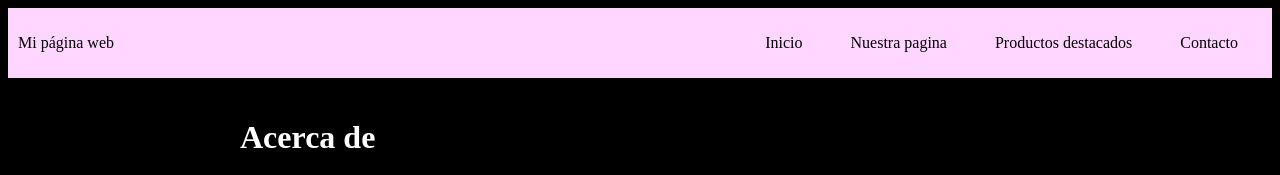
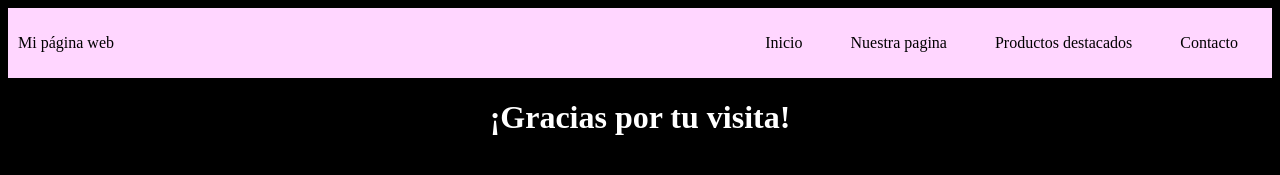
Before and after one commit to Gaaeetanoo/miprimerapagina, a plain HTML site: page Nuestra pagina.html in a window 1280 px wide. Shown: the top 175 px of the page. Drawn offline with Linux system fonts and the light colour scheme.

Commit message:
mi primera confirmación de actualización

```diff
--- a/Nuestra pagina.html
+++ b/Nuestra pagina.html
@@ -18,6 +18,9 @@
               <button class="button-menu-toggle">Menu</button>
             </header>
             <main>
+                <div class="greeting">
+                    <h1>¡Gracias por tu visita!</h1>
+                </div>
                 <div class="container">
                     <h1>Acerca de</h1>
                     <p>¡Bienvenido a nuestra página “Acerca de Lionel Messi”! Aquí, aprenderás más sobre nuestra empresa y los produtos que ofrecemos.</p>
--- a/style.css
+++ b/style.css
@@ -109,6 +109,10 @@ img{
   padding: 50px;
 }
 
+.greeting{
+  text-align: center;
+}
+
 /*---------------------------------------------------------------- */
 
   @media (max-width: 768px) {
```
